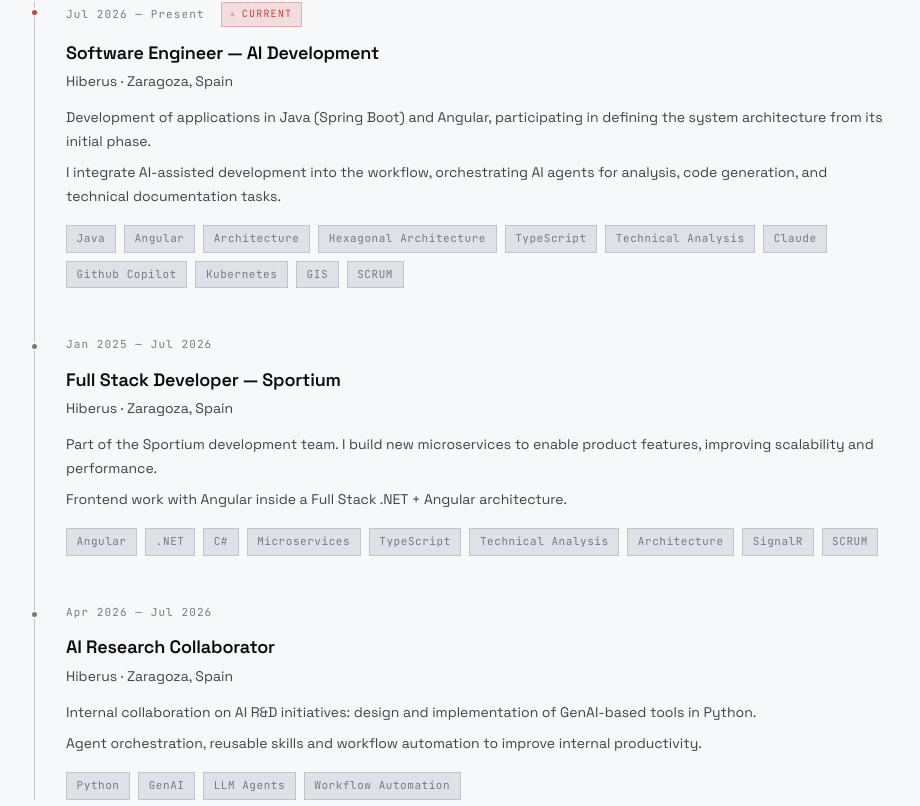
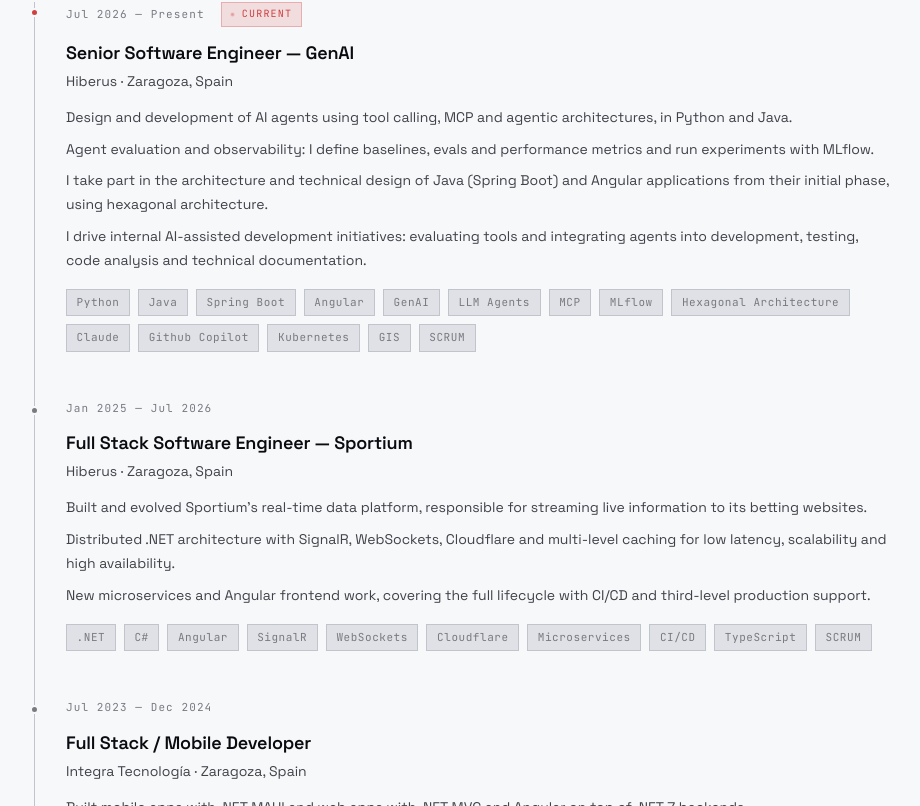
Before and after one commit to alexvinola/portfolio, an Angular app: page / in a window 1280 px wide. Shown: the part 1634-2440 px from the top of the page, without its empty margins (176-1096 px from the left). Built offline with nearby package versions, Linux system fonts and the light colour scheme.

Commit message:
feat(profile): update to Senior Software Engineer — GenAI
Rewrite experience entries, drop the AI research collaboration (now part
of the GenAI role), refresh hero, about and SEO copy, and add Kadmos to
the Harmonia project.

```diff
--- a/src/app/core/data/experience.data.ts
+++ b/src/app/core/data/experience.data.ts
@@ -6,7 +6,7 @@
       es: 'Hiberus · Zaragoza, España',
       en: 'Hiberus · Zaragoza, Spain',
     },
-    role: 'Software Engineer — AI Development',
+    role: 'Senior Software Engineer — GenAI',
     period: {
       es: 'Jul 2026 — Actualidad',
       en: 'Jul 2026 — Present',
@@ -14,21 +14,32 @@
     current: true,
     description: [
       {
-        es: 'Desarrollo de aplicaciones en Java (Spring Boot) y Angular, participando en la definición de la arquitectura del sistema desde su fase inicial.',
-        en: 'Development of applications in Java (Spring Boot) and Angular, participating in defining the system architecture from its initial phase.',
+        es: 'Diseño y desarrollo de agentes de IA con tool calling, MCP y arquitecturas agénticas, en Python y Java.',
+        en: 'Design and development of AI agents using tool calling, MCP and agentic architectures, in Python and Java.',
       },
       {
-        es: 'Integro desarrollo asistido por IA en el flujo de trabajo, orquestando agentes de IA para tareas de análisis, generación de código y documentación técnica.',
-        en: 'I integrate AI-assisted development into the workflow, orchestrating AI agents for analysis, code generation, and technical documentation tasks.',
+        es: 'Evaluación y observabilidad de agentes: defino baselines, evals y métricas de rendimiento y experimento con MLflow.',
+        en: 'Agent evaluation and observability: I define baselines, evals and performance metrics and run experiments with MLflow.',
+      },
+      {
+        es: 'Participo en la arquitectura y el diseño técnico de aplicaciones Java (Spring Boot) y Angular desde su fase inicial, con arquitectura hexagonal.',
+        en: 'I take part in the architecture and technical design of Java (Spring Boot) and Angular applications from their initial phase, using hexagonal architecture.',
+      },
+      {
+        es: 'Impulso iniciativas internas de desarrollo asistido por IA: evalúo herramientas e integro agentes en desarrollo, testing, análisis de código y documentación técnica.',
+        en: 'I drive internal AI-assisted development initiatives: evaluating tools and integrating agents into development, testing, code analysis and technical documentation.',
       },
     ],
     technologies: [
+      'Python',
       'Java',
+      'Spring Boot',
       'Angular',
-      { es: 'Arquitectura', en: 'Architecture' },
+      'GenAI',
+      { es: 'Agentes LLM', en: 'LLM Agents' },
+      'MCP',
+      'MLflow',
       { es: 'Arquitectura Hexagonal', en: 'Hexagonal Architecture' },
-      'TypeScript',
-      { es: 'Análisis Técnico', en: 'Technical Analysis' },
       'Claude',
       'Github Copilot',
       'Kubernetes',
@@ -41,7 +52,7 @@
       es: 'Hiberus · Zaragoza, España',
       en: 'Hiberus · Zaragoza, Spain',
     },
-    role: 'Full Stack Developer — Sportium',
+    role: 'Full Stack Software Engineer — Sportium',
     period: {
       es: 'Ene 2025 — Jul 2026',
       en: 'Jan 2025 — Jul 2026',
@@ -49,52 +60,29 @@
     current: false,
     description: [
       {
-        es: 'Parte del equipo de desarrollo de Sportium. Construyo nuevos microservicios para habilitar funcionalidades del producto, mejorando escalabilidad y rendimiento.',
-        en: 'Part of the Sportium development team. I build new microservices to enable product features, improving scalability and performance.',
+        es: 'Desarrollé y evolucioné la plataforma de datos en tiempo real de Sportium, encargada de distribuir información en vivo a sus webs de apuestas.',
+        en: 'Built and evolved Sportium\'s real-time data platform, responsible for streaming live information to its betting websites.',
       },
       {
-        es: 'Trabajo frontend con Angular dentro de una arquitectura Full Stack .NET + Angular.',
-        en: 'Frontend work with Angular inside a Full Stack .NET + Angular architecture.',
+        es: 'Arquitectura distribuida en .NET con SignalR, WebSockets, Cloudflare y varios niveles de caché para lograr baja latencia, escalabilidad y alta disponibilidad.',
+        en: 'Distributed .NET architecture with SignalR, WebSockets, Cloudflare and multi-level caching for low latency, scalability and high availability.',
+      },
+      {
+        es: 'Nuevos microservicios y desarrollo frontend en Angular, cubriendo el ciclo completo con CI/CD y soporte de tercer nivel en producción.',
+        en: 'New microservices and Angular frontend work, covering the full lifecycle with CI/CD and third-level production support.',
       },
     ],
     technologies: [
-      'Angular',
       '.NET',
       'C#',
+      'Angular',
+      'SignalR',
+      'WebSockets',
+      'Cloudflare',
       { es: 'Microservicios', en: 'Microservices' },
+      'CI/CD',
       'TypeScript',
-      { es: 'Análisis Técnico', en: 'Technical Analysis' },
-      { es: 'Arquitectura', en: 'Architecture' },
-      'SignalR',
       'SCRUM',
-    ],
-  },
-  {
-    company: {
-      es: 'Hiberus · Zaragoza, España',
-      en: 'Hiberus · Zaragoza, Spain',
-    },
-    role: 'AI Research Collaborator',
-    period: {
-      es: 'Abr 2026 — Jul 2026',
-      en: 'Apr 2026 — Jul 2026',
-    },
-    current: false,
-    description: [
-      {
-        es: 'Colaboración interna en iniciativas de I+D en IA: diseño e implementación de herramientas basadas en GenAI en Python.',
-        en: 'Internal collaboration on AI R&D initiatives: design and implementation of GenAI-based tools in Python.',
-      },
-      {
-        es: 'Orquestación de agentes, skills reutilizables y automatización de flujos para mejorar productividad interna.',
-        en: 'Agent orchestration, reusable skills and workflow automation to improve internal productivity.',
-      },
-    ],
-    technologies: [
-      'Python',
-      'GenAI',
-      { es: 'Agentes LLM', en: 'LLM Agents' },
-      { es: 'Automatización de Flujos', en: 'Workflow Automation' },
     ],
   },
   {
@@ -109,16 +97,16 @@
     },
     description: [
       {
-        es: 'Apps móviles con .NET MAUI y web con .NET MVC sobre arquitecturas backend en .NET 7.',
-        en: 'Mobile apps with .NET MAUI and web with .NET MVC on top of .NET 7 backend architectures.',
+        es: 'Desarrollé apps móviles con .NET MAUI y aplicaciones web con .NET MVC y Angular sobre backends en .NET 7.',
+        en: 'Built mobile apps with .NET MAUI and web apps with .NET MVC and Angular on top of .NET 7 backends.',
       },
       {
-        es: 'Interfaces dinámicas con Angular, Azure Functions y gestión de despliegues en App Store y Play Store.',
-        en: 'Dynamic UIs with Angular, Azure Functions and managing deployments to App Store and Play Store.',
+        es: 'Implementé servicios con Azure Functions y comunicación en tiempo real con SignalR.',
+        en: 'Implemented services with Azure Functions and real-time communication with SignalR.',
       },
       {
-        es: 'Code reviews, prácticas de calidad y comunicación en tiempo real con SignalR.',
-        en: 'Code reviews, quality practices and real-time communication with SignalR.',
+        es: 'Gestioné la publicación de apps en App Store y Play Store y participé en code reviews y prácticas de calidad.',
+        en: 'Managed app releases to the App Store and Play Store and took part in code reviews and quality practices.',
       },
     ],
     technologies: [
@@ -126,9 +114,10 @@
       '.NET MVC',
       'Angular',
       'Azure Functions',
-      { es: 'Análisis Técnico', en: 'Technical Analysis' },
+      'SignalR',
+      'React Native',
+      'jQuery',
       { es: 'Relación con Clientes', en: 'Client Relations' },
-      'React Native',
     ],
   },
   {
@@ -146,12 +135,8 @@
     },
     description: [
       {
-        es: 'App web empresarial para gestión de actividades.',
-        en: 'Enterprise web app for activity management.',
-      },
-      {
-        es: 'Importación/exportación de archivos, envío SMTP y gestión de tokens / refresh tokens.',
-        en: 'File import/export, SMTP email sending and token / refresh-token management.',
+        es: 'App web empresarial de gestión de actividades con Angular, PrimeNG y .NET: importación/exportación de archivos, envío SMTP y autenticación con tokens y refresh tokens.',
+        en: 'Enterprise activity-management web app with Angular, PrimeNG and .NET: file import/export, SMTP email sending and token / refresh-token authentication.',
       },
     ],
     technologies: ['Angular', 'PrimeNG', 'Bootstrap', '.NET', 'JWT'],
--- a/src/app/core/data/i18n.data.ts
+++ b/src/app/core/data/i18n.data.ts
@@ -20,15 +20,15 @@
     'hero.cta.contact': 'Contactar',
     'hero.cta.cv': 'CV',
     'hero.desc.html':
-      'Full Stack Developer especializado en <strong>.NET, JAVA y Angular</strong>, microservicios y Clean Architecture. Construyo APIs, integro sistemas y exploro IA aplicada al desarrollo: LLMs, agentes y automatización.',
+      'Centrado en <strong>GenAI</strong> y desarrollo full stack con <strong>Java, .NET y Angular</strong>. Diseño agentes de IA (tool calling, MCP, evals) y construyo sistemas con microservicios y Clean Architecture.',
 
     'about.label': '01 — About',
     'about.title.line1': 'Construyo sistemas,',
     'about.title.line2': 'no solo código.',
     'about.p1':
-      'Full Stack Developer especializado en .NET, JAVA y Angular. Trabajo con multiples arquitecturas como microservicios, Clean Architecture y principios SOLID. Desarrollo APIs REST, integro sistemas externos y proceso datos en tiempo real.',
+      'Senior Software Engineer con base full stack en Java, .NET y Angular. Trabajo con microservicios, Clean Architecture, arquitectura hexagonal y principios SOLID. He construido APIs REST, integraciones con sistemas externos y plataformas de datos en tiempo real.',
     'about.p2':
-      'En paralelo investigo IA aplicada al desarrollo: LLMs, agentes y evaluación de modelos. También exploro Go, Python y stacks modernos para no quedarme nunca quieto.',
+      'Hoy me centro en GenAI: diseño agentes de IA con tool calling y MCP, defino evals y métricas para medirlos e impulso el desarrollo asistido por IA en la empresa. También exploro Go y stacks modernos para no quedarme nunca quieto.',
     'about.lang.es': 'Español — Nativo',
     'about.lang.en': 'Inglés — B2 Avanzado',
 
@@ -92,15 +92,15 @@
     'hero.cta.contact': 'Get in touch',
     'hero.cta.cv': 'CV',
     'hero.desc.html':
-      'Full Stack Developer specialized in <strong>.NET, JAVA and Angular</strong>, microservices and Clean Architecture. I build APIs, integrate systems and explore AI applied to development: LLMs, agents and automation.',
+      'Focused on <strong>GenAI</strong> and full stack development with <strong>Java, .NET and Angular</strong>. I design AI agents (tool calling, MCP, evals) and build systems with microservices and Clean Architecture.',
 
     'about.label': '01 — About',
     'about.title.line1': 'Crafting systems,',
     'about.title.line2': 'not just code.',
     'about.p1':
-      'Full Stack Developer specialized in .NET, JAVA and Angular. I work with microservices architectures, Clean Architecture and SOLID principles. I build REST APIs, integrate external systems and process real-time data.',
+      'Senior Software Engineer with a full stack background in Java, .NET and Angular. I work with microservices, Clean Architecture, hexagonal architecture and SOLID principles. I\'ve built REST APIs, external system integrations and real-time data platforms.',
     'about.p2':
-      'On the side I research applied AI: LLMs, agents and model evaluation. I also explore Go, Python and modern stacks to keep growing.',
+      'Today I focus on GenAI: I design AI agents with tool calling and MCP, define evals and metrics to measure them, and drive AI-assisted development across the company. I also explore Go and modern stacks to keep growing.',
     'about.lang.es': 'Spanish — Native',
     'about.lang.en': 'English — B2 Advanced',
 
--- a/src/app/core/data/personal.data.ts
+++ b/src/app/core/data/personal.data.ts
@@ -8,7 +8,7 @@
 export const personal = {
   name: 'Alejandro Viñola',
   shortName: 'Alex Viñola',
-  role: 'Full Stack Developer',
+  role: 'Senior Software Engineer',
   tagline: 'Java · C# · TypeScript · Angular · Spring Boot · IA',
   location: {
     es: 'Zaragoza, Aragón, España',
@@ -27,16 +27,18 @@
   },
   stats: [
     { num: '3+',  label: { es: 'años exp.',     en: 'years exp.' } },
-    { num: '2',   label: { es: 'roles activos', en: 'current roles' } },
+    { num: '2',   label: { es: 'empresas',      en: 'companies' } },
     { num: 'B2',  label: { es: 'inglés',        en: 'english' } },
     { num: '∞',   label: { es: 'aprendiendo',   en: 'learning' } },
   ] as PersonalStat[],
   typedRoles: [
+    'Senior Software Engineer',
+    'GenAI Engineer',
+    'AI Agents Builder',
     'Full Stack Developer',
     'Java Engineer',
     'Angular Specialist',
     '.NET Engineer',
-    'AI Tinkerer',
     'Aspiring Architect & Tech Lead',
   ],
 };
--- a/src/app/core/data/projects.data.ts
+++ b/src/app/core/data/projects.data.ts
@@ -53,7 +53,7 @@
       es: 'Harmonia reúne el soporte al cliente y la gestión de incidentes técnicos en una misma aplicación. Una petición de Helpdesk puede escalarse a un incidente que ingeniería acepta o devuelve, manteniendo el contexto y la trazabilidad en ambos lados. Cada organización trabaja con sus propios datos, roles y flujos configurables.',
       en: 'Harmonia brings customer support and technical incident management into one application. A Helpdesk request can be escalated to an incident that engineering accepts or returns, preserving context and traceability on both sides. Each organization has its own isolated data, roles and configurable workflows.',
     },
-    status: { es: 'Funcional · En evolución', en: 'Functional · Evolving' },
+    status: { es: 'Funcional · Integrando un agente de IA', en: 'Functional · Integrating an AI agent' },
     authorship: {
       es: 'Proyecto personal de Alejandro Viñola · Desarrollo full stack',
       en: 'A personal project by Alejandro Viñola · Full stack development',
@@ -73,6 +73,10 @@
       {
         es: 'Monolito modular con arquitectura hexagonal y pruebas de integración sobre PostgreSQL real.',
         en: 'A modular monolith with hexagonal architecture and integration tests against real PostgreSQL.',
+      },
+      {
+        es: 'En desarrollo: Kadmos, un agente de IA que investiga incidencias, con evals, jueces LLM y trazas en MLflow.',
+        en: 'In progress: Kadmos, an AI agent that investigates incidents, with evals, LLM judges and MLflow tracing.',
       },
     ],
     details: [
@@ -102,6 +106,13 @@
         body: {
           es: 'Backend en Java y Spring Boot, organizado por capacidades de negocio con Spring Modulith y arquitectura hexagonal. API contract-first con OpenAPI, frontend en Angular con Signals y PostgreSQL con Liquibase. Las decisiones de fiabilidad incluyen idempotencia, concurrencia optimista y sesiones con cookie HttpOnly y protección CSRF. Tests con Testcontainers y Vitest, CI con GitHub Actions y despliegue con Docker.',
           en: 'A Java and Spring Boot backend organized by business capability with Spring Modulith and hexagonal architecture. A contract-first OpenAPI API, an Angular frontend with Signals and PostgreSQL with Liquibase. Reliability decisions include idempotency, optimistic concurrency and HttpOnly cookie sessions with CSRF protection. Tests use Testcontainers and Vitest, with GitHub Actions CI and Docker deployment.',
+        },
+      },
+      {
+        title: { es: 'En desarrollo: Kadmos, el agente de incidencias', en: 'In progress: Kadmos, the incident agent' },
+        body: {
+          es: 'Kadmos es un agente en Python que estoy construyendo para integrarlo en Harmonia. Investiga una incidencia separando hechos, hipótesis con sus evidencias, información que falta y próximos pasos, y comprueba que cada evidencia citada existe. Lo desarrollo por hitos sobre incidencias sintéticas: primero salida estructurada con trazas en MLflow; después evals con un dataset etiquetado, scorers deterministas, jueces LLM y un gate contra una línea base aprobada; y ahora tool calling, para que el modelo pida los logs, métricas y notas que necesita en lugar de recibirlos todos.',
+          en: 'Kadmos is a Python agent I am building to integrate into Harmonia. It investigates an incident by separating facts, hypotheses with their evidence, missing information and next steps, and checks that every cited piece of evidence exists. I am building it in milestones on synthetic incidents: first structured output with MLflow tracing; then evals with a labeled dataset, deterministic scorers, LLM judges and a gate against an approved baseline; and now tool calling, so the model requests the logs, metrics and notes it needs instead of receiving them all.',
         },
       },
     ],
--- a/src/app/pages/home/home.ts
+++ b/src/app/pages/home/home.ts
@@ -59,9 +59,9 @@
 
   constructor() {
     inject(SeoService).apply({
-      title: 'Alejandro Viñola — Full Stack Developer · IA · Arquitectura',
+      title: 'Alejandro Viñola — Senior Software Engineer · GenAI · Full Stack',
       description:
-        'Portfolio de Alejandro Viñola. Full Stack Developer (.NET · Angular · TypeScript) con foco en IA aplicada al desarrollo, arquitectura software y calidad.',
+        'Portfolio de Alejandro Viñola. Senior Software Engineer especializado en GenAI y agentes de IA, con base full stack en Java, .NET y Angular.',
       url: 'https://alexvinola.com',
     });
   }
--- a/src/index.html
+++ b/src/index.html
@@ -2,13 +2,13 @@
 <html lang="en" data-theme="dark">
 <head>
   <meta charset="utf-8" />
-  <title>Alejandro Viñola — Full Stack Developer</title>
+  <title>Alejandro Viñola — Senior Software Engineer · GenAI</title>
   <base href="/" />
   <meta name="viewport" content="width=device-width, initial-scale=1, viewport-fit=cover" />
-  <meta name="description" content="Portfolio de Alejandro Viñola — Full Stack Developer (.NET · Angular · TypeScript) con foco en IA aplicada al desarrollo, arquitectura software y calidad." />
+  <meta name="description" content="Portfolio de Alejandro Viñola — Senior Software Engineer especializado en GenAI y agentes de IA, con base full stack en Java, .NET y Angular." />
   <meta name="theme-color" content="#0a0e1a" />
   <meta name="author" content="Alejandro Viñola" />
-  <meta name="keywords" content="Alejandro Viñola, Alex Viñola, Full Stack Developer, .NET, Angular, TypeScript, IA, LLMs, Hugging Face, Zaragoza, Portfolio" />
+  <meta name="keywords" content="Alejandro Viñola, Alex Viñola, Senior Software Engineer, GenAI, Agentes IA, MCP, Full Stack Developer, Java, .NET, Angular, TypeScript, LLMs, Hugging Face, Zaragoza, Portfolio" />
 
   <link rel="icon" type="image/svg+xml" href="/favicon.svg" />
   <link rel="alternate icon" href="/favicon.ico" />
@@ -17,13 +17,13 @@
   <meta property="og:type" content="website" />
   <meta property="og:locale" content="es_ES" />
   <meta property="og:site_name" content="Alejandro Viñola" />
-  <meta property="og:title" content="Alejandro Viñola — Full Stack Developer" />
-  <meta property="og:description" content="Full Stack Developer (.NET · Angular). IA aplicada al desarrollo, arquitectura y calidad." />
+  <meta property="og:title" content="Alejandro Viñola — Senior Software Engineer · GenAI" />
+  <meta property="og:description" content="Senior Software Engineer · GenAI y agentes de IA, con base full stack en Java, .NET y Angular." />
   <meta property="og:url" content="https://alexvinola.com/" />
 
   <meta name="twitter:card" content="summary_large_image" />
-  <meta name="twitter:title" content="Alejandro Viñola — Full Stack Developer" />
-  <meta name="twitter:description" content="Full Stack Developer (.NET · Angular) con foco en IA aplicada al desarrollo." />
+  <meta name="twitter:title" content="Alejandro Viñola — Senior Software Engineer · GenAI" />
+  <meta name="twitter:description" content="Senior Software Engineer especializado en GenAI y agentes de IA." />
 
   <link rel="preconnect" href="https://fonts.googleapis.com" />
   <link rel="preconnect" href="https://fonts.gstatic.com" crossorigin />
```
